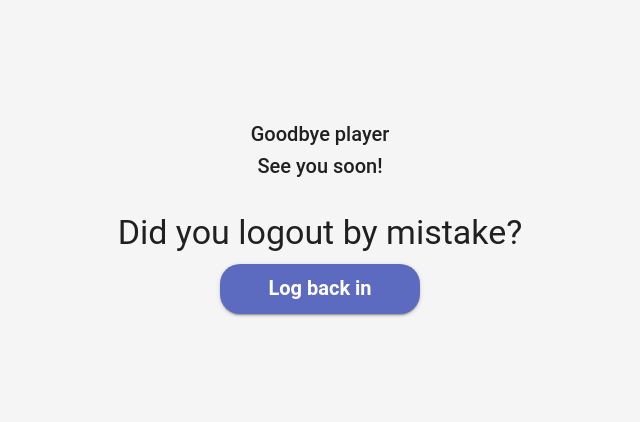
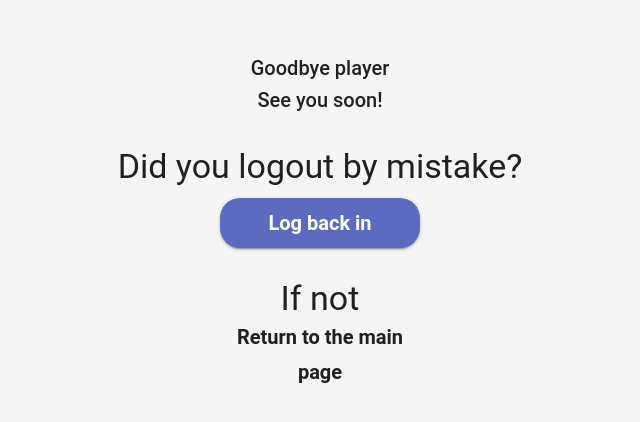
Before and after one commit to mbCeli/Project3-ReactSPA-Frontend, a React (Create React App) app: page /logout in a window 1280 px wide. Shown: the part 184-606 px from the top of the page, without its empty margins (320-960 px from the left). Built offline with nearby package versions, Linux system fonts and the light colour scheme; no server answers.

Commit message:
Scaling Pages 1 - LandingPage

```diff
--- a/src/pages/GameDetailPage/GameDetailPage.jsx
+++ b/src/pages/GameDetailPage/GameDetailPage.jsx
@@ -182,7 +182,7 @@ function GameDetailPage() {
         }}
       >
         <Box sx={{ textAlign: "center" }}>
-          <Typography variant="h4" component="h1" gutterBottom>
+          <Typography variant="h5" component="h1" gutterBottom>
             {game.title}
           </Typography>
           <Typography>Game by {game.creator}</Typography>
--- a/src/pages/LandingPage/LandingPage.jsx
+++ b/src/pages/LandingPage/LandingPage.jsx
@@ -9,10 +9,10 @@ function LandingPage() {
 
   return (
     <Box sx={{ p: 4 }}>
-      <Typography variant="h2" gutterBottom>
+      <Typography variant="h3" gutterBottom>
         Landing Page
       </Typography>
-      <Stack direction="row" spacing={2} mt={2}>
+      <Stack direction="row" spacing={1} mt={2}>
             <Button variant="contained" onClick={() => navigate("/login")}>
               Log In
             </Button>
--- a/src/pages/LogoutPage/LogoutPage.jsx
+++ b/src/pages/LogoutPage/LogoutPage.jsx
@@ -44,11 +44,32 @@ function LogoutPage() {
           variant="contained"
           sx={{ width: "200px", height: "50px", fontSize: "20px" }}
           onClick={() => {
-            console.log("log back in button clicked");
             navigate("/login");
           }}
         >
           Log back in
+        </Button>
+      </Box>
+
+      <Box
+        sx={{
+          display: "flex",
+          flexDirection: "column",
+          alignItems: "center",
+          justifyContent: "center",
+        }}
+      >
+        <Typography variant="h4" sx={{ margin: "30px 0 10px 0" }}>
+        If not
+        </Typography>
+        <Button
+          variant="standard"
+          sx={{ width: "200px", height: "50px", fontSize: "20px" }}
+          onClick={() => {
+            navigate("/");
+          }}
+        >
+          Return to the main page
         </Button>
       </Box>
     </Box>
```
